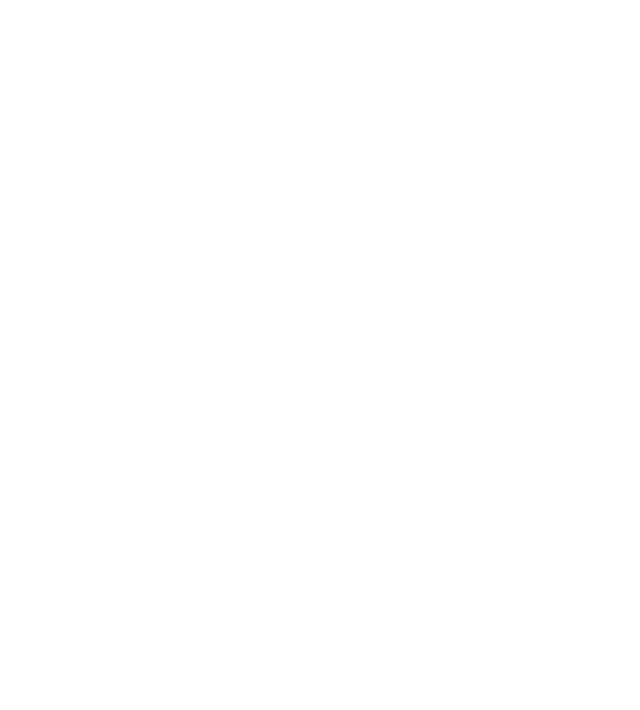
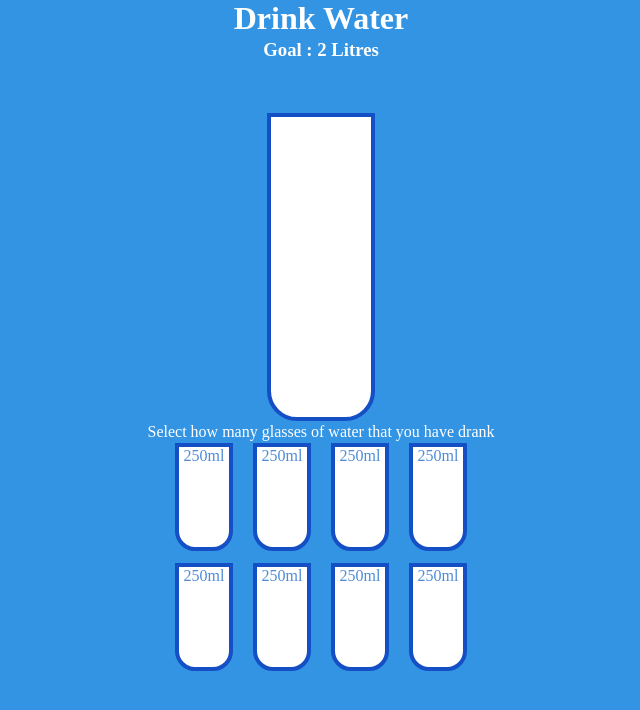
Before and after one commit to acciojob/drink-water-Dipak1121, a website: page main.html in a window 1280 px wide. Shown: the whole page, without its empty margins (319-959 px from the left). Drawn offline with Linux system fonts and the light colour scheme.

Commit message:
created a submission

```diff
--- a/main.html
+++ b/main.html
@@ -8,6 +8,23 @@
 
 <body>
 	<!-- the entire body must be written by student -->
+	<h1>Drink Water</h1>
+	<h3>Goal : 2 Litres</h3>
+	<div class="cup">
+		<div class="remained" id="remained"></div>
+		<div class="percentage" id="percentage"></div>
+	</div>
+	<p class="text">Select how many glasses of water that you have drank</p>
+	<div class="cups">
+		<div class="cup-small" id="cup-1">250ml</div>
+		<div class="cup-small" id="cup-2">250ml</div>
+		<div class="cup-small" id="cup-3">250ml</div>
+		<div class="cup-small" id="cup-4">250ml</div>
+		<div class="cup-small" id="cup-5">250ml</div>
+		<div class="cup-small" id="cup-6">250ml</div>
+		<div class="cup-small" id="cup-7">250ml</div>
+		<div class="cup-small" id="cup-8">250ml</div>
+	</div>
     <script type="text/javascript" src="./script.js">
 </script>
 
--- a/styles.css
+++ b/styles.css
@@ -1 +1,38 @@
 /*  your css code here. If applicable */
+*{
+	margin: 0px;
+	padding: 0px;
+}
+body{
+	width: 100vw;
+	height: 100vh;
+	display: flex;
+	flex-direction: column;
+	align-items: center;
+	background-color: #3494E4;
+	color: white;
+	gap: 2px;
+}
+.cup{
+	margin-top: 50px;
+	width: 100px;
+	height: 300px;
+	background-color:#FFFFFF;
+	border-radius: 0px 0px 30px 30px;
+	border: 4px solid #144FC6;
+}
+.cups{
+	display: grid;
+	grid-template-rows: 100px 100px;
+	grid-template-columns: repeat(4,1fr);
+	gap: 20px;
+}
+.cup-small{
+	width: 50px;
+	height: 100px;
+	background-color: #FFFFFF;
+	border-radius: 0px 0px 20px 20px;
+	border: 4px solid #144FC6;
+	color: #4F8CD8;
+	text-align: center;
+}
```
